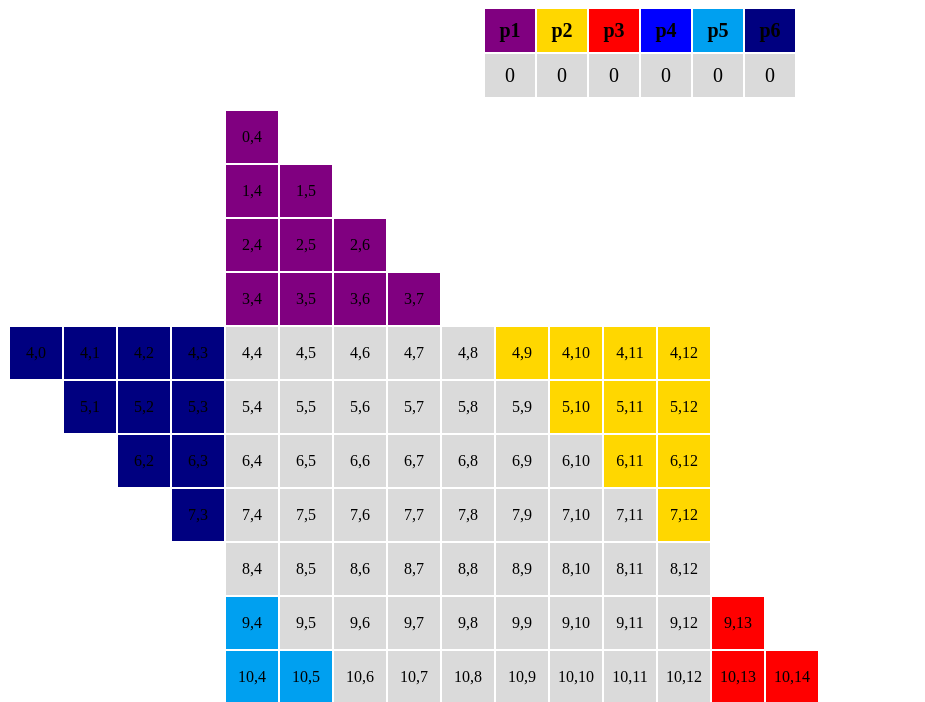
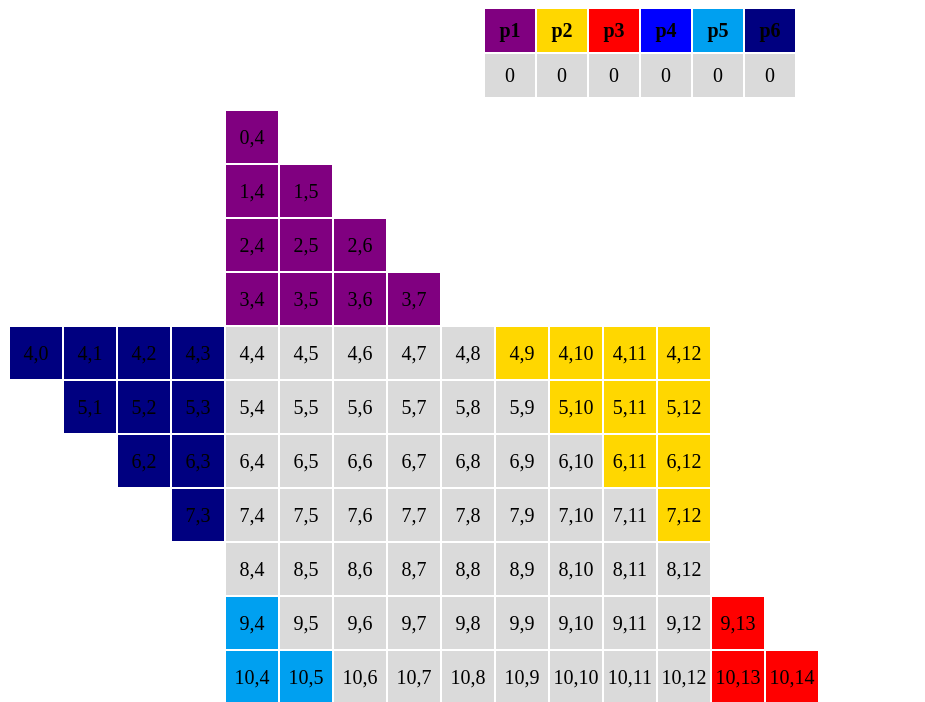
Before and after one commit to forgitaboutit/sternhalma-aka-chinese-checkers, a plain HTML site: page index.html in a window 1280 px wide. Shown: the part 43-745 px from the top of the page, without its empty margins (0-925 px from the left). Drawn offline with nearby package versions, Linux system fonts and the light colour scheme.

Commit message:
Update sternhalma.css
increases font size on array-based table

```diff
--- a/sternhalma.css
+++ b/sternhalma.css
@@ -10,6 +10,10 @@
 }
 
 /**********both boards************/
+
+#array-board {
+  font-size: 20px;
+}
 
 #normal-board {
   text-align: center;
```
